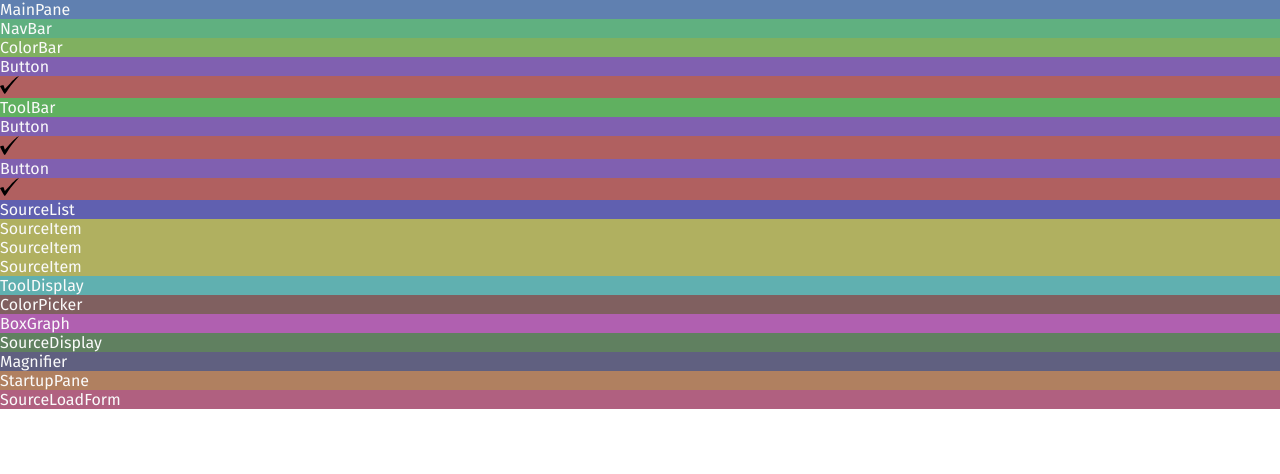
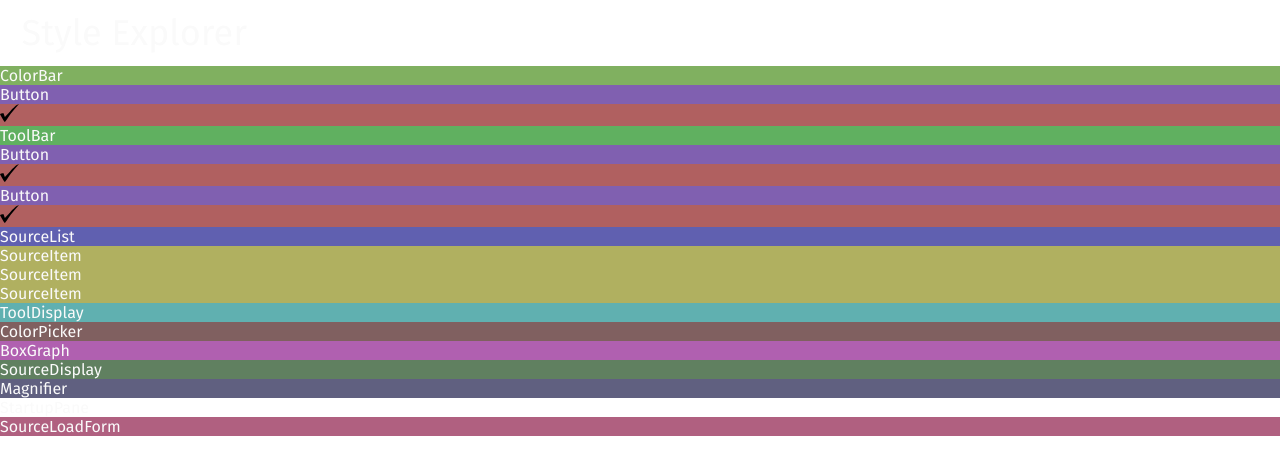
Before and after one commit to philrmass/style-explorer, a React app: page / in a window 1280 px wide. Shown: the top 474 px of the page. Built offline with nearby package versions, Linux system fonts and the light colour scheme.

Commit message:
set nav bar style

```diff
--- a/src/components/MainPane.css
+++ b/src/components/MainPane.css
@@ -1,4 +1,3 @@
 .mainPane {
-  background-color: #6080b0;
   font-size: 1.6rem;
 }
--- a/src/components/MainPane.jsx
+++ b/src/components/MainPane.jsx
@@ -10,7 +10,6 @@ import styles from './MainPane.css';
 function MainPane() {
   return (
     <div className={styles.mainPane}>
-      <span>MainPane</span>
       <NavBar />
       <ColorBar />
       <ToolBar />
--- a/src/components/NavBar.css
+++ b/src/components/NavBar.css
@@ -1,3 +1,6 @@
 .navBar {
-  background-color: #60b080;
+  padding: 0.3em;
+  padding-left: 0.6em;
+  background-color: var(--nav-bar-color);
+  font-size: 3.6rem;
 }
--- a/src/components/NavBar.jsx
+++ b/src/components/NavBar.jsx
@@ -4,7 +4,7 @@ import styles from './NavBar.css';
 function NavBar() {
   return (
     <div className={styles.navBar}>
-      <span>NavBar</span>
+      <span>Style Explorer</span>
     </div>
   );
 }
--- a/src/components/StartupPane.css
+++ b/src/components/StartupPane.css
@@ -1,4 +1,3 @@
 .startupPane {
-  background-color: #b08060;
   font-size: 1.6rem;
 }
```
